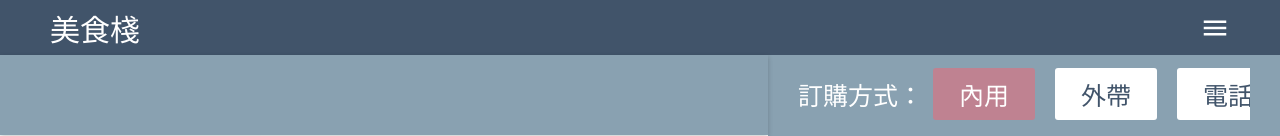
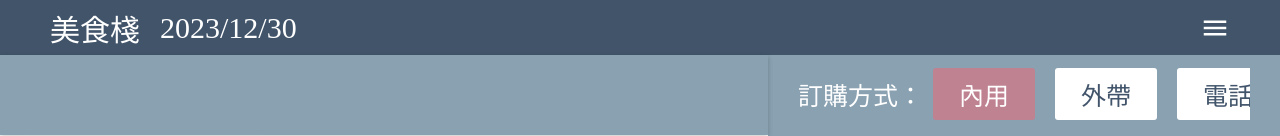
Before and after one commit to Kamaboko0126/POS-system-client, a Vue app: page / in a window 1280 px wide. Shown: the top 136 px of the page. Built offline with nearby package versions, Linux system fonts and the light colour scheme; no server answers.

Commit message:
20240319

```diff
--- a/package.json
+++ b/package.json
@@ -8,6 +8,7 @@
     "lint": "vue-cli-service lint"
   },
   "dependencies": {
+    "@vuepic/vue-datepicker": "^8.2.0",
     "axios": "^1.6.3",
     "core-js": "^3.8.3",
     "vue": "^3.2.13",
--- a/src/App.vue
+++ b/src/App.vue
@@ -22,6 +22,14 @@ export default {
     provide("openMenu", openMenu);
     //提供isMenuShow給MenuItem使用
     provide("isMenuShow", isMenuShow);
+
+    const systemDate = new Date();
+    // const year = today.getFullYear();
+    // const month = String(today.getMonth() + 1).padStart(2, "0"); // getMonth() 從 0 開始，所以需要加 1
+    // const day = String(today.getDate()).padStart(2, "0");
+    // const today = ref(`${year}/${month}/${day}`);
+
+    provide("systemDate", systemDate);
 
     return {
       isMenuShow,
--- a/src/components/HeaderItem.vue
+++ b/src/components/HeaderItem.vue
@@ -1,12 +1,14 @@
 <script>
-import { inject } from "vue";
+import { inject, ref, watch } from "vue";
 import { useRoute } from "vue-router";
+
 export default {
   name: "HeaderItem",
   components: {},
   setup() {
     const openMenu = inject("openMenu");
     const route = useRoute();
+    const showTimer = ref(false);
     // const isLogin = ref(JSON.parse(sessionStorage.getItem("isLogin")));
 
     // const updateIcon = () => {
@@ -16,10 +18,18 @@ export default {
     // onMounted(() => {
     //   updateIcon();
     // });
+    const systemDate = inject("systemDate");
+
+    watch(systemDate, (newDate, oldDate) => {
+      console.log("New date:", newDate);
+      console.log("Old date:", oldDate);
+    });
 
     return {
       openMenu,
       route,
+      systemDate,
+      showTimer,
       // isLogin,
       // updateIcon,
     };
@@ -39,6 +49,29 @@ export default {
   >
     <div class="left">
       <router-link to="/"> 美食棧 </router-link>
+      <div class="time-picker">
+        <div class="system-time">
+          <p @click="showTimer = !showTimer">
+            {{
+              systemDate.toLocaleDateString("zh-TW", {
+                year: "numeric",
+                month: "2-digit",
+                day: "2-digit",
+              })
+            }}
+          </p>
+        </div>
+        <div class="timer" v-if="showTimer">
+          <VueDatePicker
+            v-model="systemDate"
+            format="yyyy/MM/dd"
+            :enable-time-picker="false"
+            inline
+            auto-apply
+            @change="showTimer = false"
+          ></VueDatePicker>
+        </div>
+      </div>
     </div>
     <div class="right">
       <!-- <router-link to="/login" v-if="!isLogin">
@@ -101,6 +134,16 @@ i {
   font-size: 20px;
   font-weight: bold;
   margin-left: 5px;
+}
+
+.time-picker p {
   cursor: pointer;
+  margin-left: 20px;
+}
+
+.timer {
+  position: absolute;
+  top: var(--header-height);
+  z-index: 9999;
 }
 </style>
--- a/src/main.js
+++ b/src/main.js
@@ -3,9 +3,14 @@ import App from './App.vue'
 import router from "./router/index.js";
 import store from "./store"; // 引入你的 Vuex store
 import draggable from 'vuedraggable'
+import VueDatePicker from "@vuepic/vue-datepicker";
+import "@vuepic/vue-datepicker/dist/main.css";
 
 const app = createApp(App);
 app.use(router);
 app.use(store); // 使用你的 Vuex store
+
 app.component('v-draggable', draggable)
+app.component("VueDatePicker", VueDatePicker);
+
 app.mount("#app");
```
Also changed, not shown: 2 other files (tests, documents, lock files or other folders).
